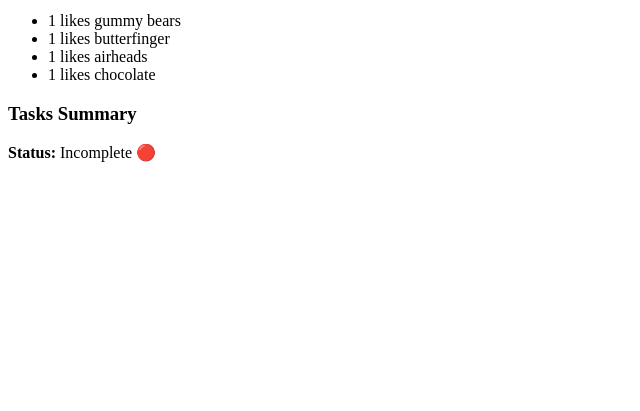
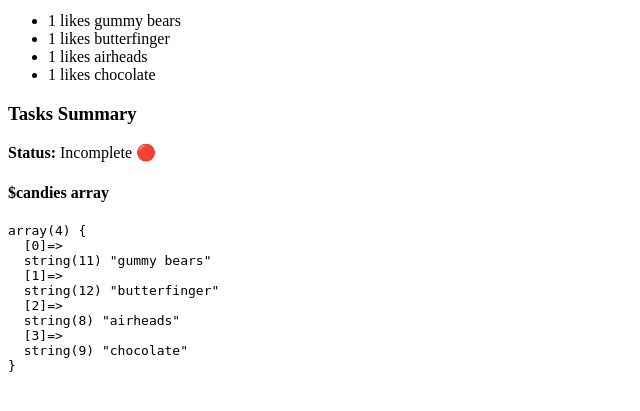
Before and after one commit to swim-mer/laracasts, a PHP site: page /?name=1 in a window 1280 px wide. Shown: the part 340-751 px from the top of the page, without its empty margins (0-640 px from the left). Run offline with PHP 8.4, Linux system fonts and the light colour scheme.

Commit message:
Add functions

```diff
--- /dev/null
+++ b/laracast/separated-components/functions.php
@@ -0,0 +1,21 @@
+<?php
+
+/* function syntax:
+    function name($parameter1, $parameter2) {
+      do something;
+    }
+*/
+
+$colors = [
+  'blue',
+  'yellow',
+  'green'
+];
+
+
+// function to die() and dump() an array with <pre> (preformatted) tags
+// to preserve formatting
+function dd($list) {
+  echo '<pre>';
+  die(var_dump($list));
+}
--- a/laracast/separated-components/index.php
+++ b/laracast/separated-components/index.php
@@ -25,4 +25,5 @@
   'completed' => false
 ];
 
+require 'functions.php';
 require 'index.view.php';
--- a/laracast/separated-components/index.view.php
+++ b/laracast/separated-components/index.view.php
@@ -69,15 +69,23 @@
 
     <h3> Tasks Summary </h3>
 
-          <strong>Status: </strong> <?= $tasks['completed'] ? 'Complete' : 'Incomplete'; ?>
+    <strong>Status: </strong> <?= $tasks['completed'] ? 'Complete' : 'Incomplete'; ?>
 
-          <?php
-            // shorthand
-            if (! $tasks['completed']) : ?>
+    <?php if (! $tasks['completed']) : ?>
 
-              <span class='icon'>&#128308;</span>
+      <span class='icon'>&#128308;</span>
 
-          <?php endif; ?>
+    <?php endif; ?>
+
+  </div>
+
+
+
+  <div>
+
+    <h4> $candies array </h4>
+
+    <?php dd($candies); ?>
 
   </div>
 
```
